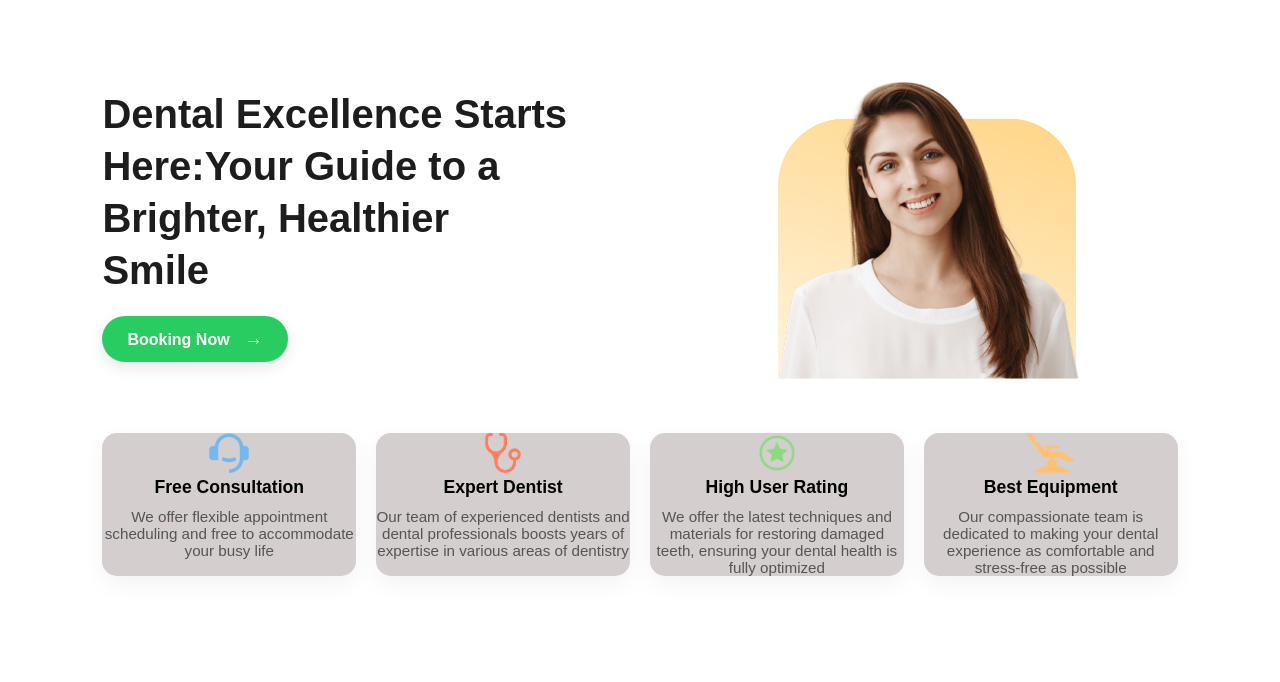
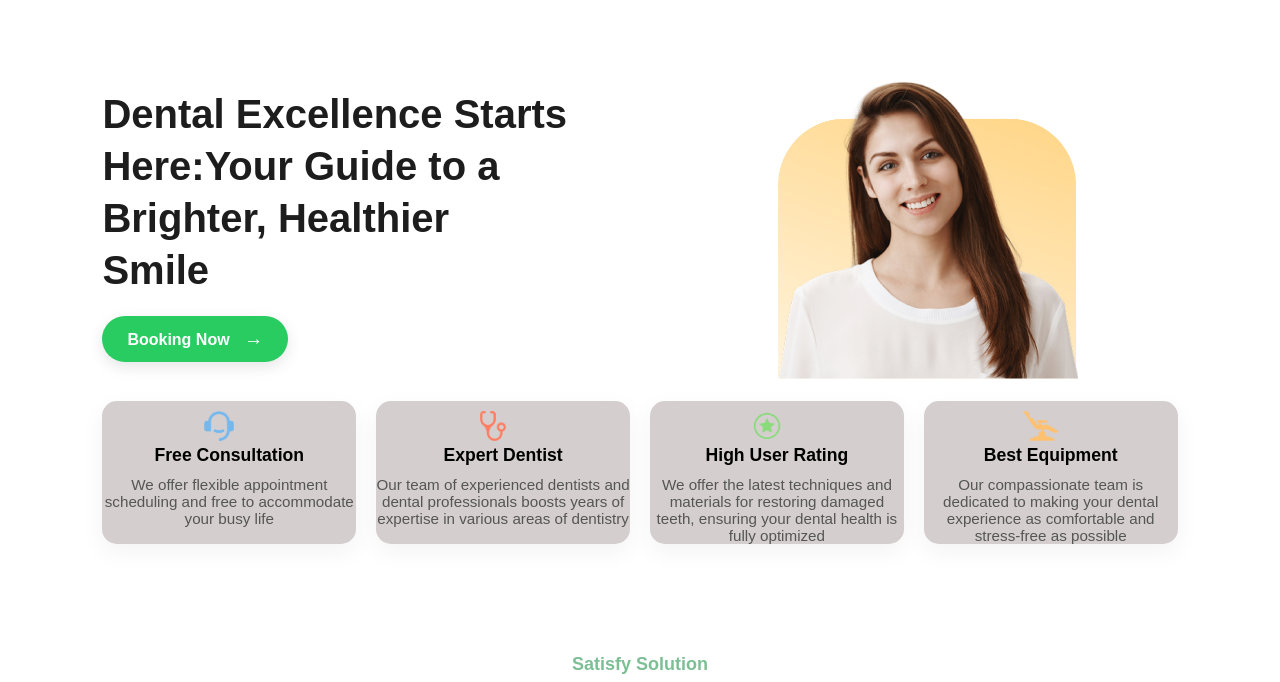
Before and after one commit to SomnathDas2004/Dental-clinic-website-landing-page, a plain HTML site: page index.html in a window 1280 px wide. Shown: the part 77-759 px from the top of the page. Drawn offline with Linux system fonts and the light colour scheme.

Commit message:
Update style.css
changes the features img and features box

```diff
--- a/style.css
+++ b/style.css
@@ -164,7 +164,7 @@
     display: grid;
     grid-template-columns: repeat(auto-fit, minmax(230px, 1fr));
     gap: 20px;
-    margin-top: 50px;
+    margin-top: 18px;
   }
 
   .feature-card {
@@ -176,7 +176,8 @@
 
   .feature-card img {
     height: 40px;
-
+    padding-top: 10px;
+    padding-right: 20px;
   }
 
   .feature-card h3 {
```
